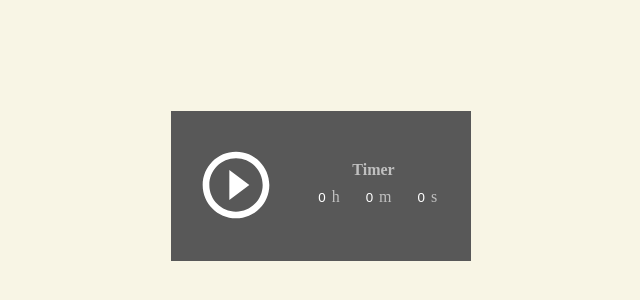
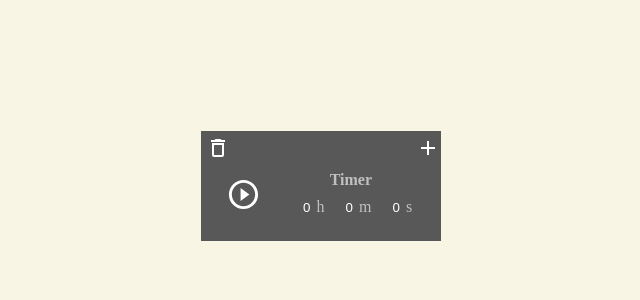
Before and after one commit to AlexisRoe/my-timer, a plain HTML site: page index.html in a window 1280 px wide. Shown: the part 214-514 px from the top of the page, without its empty margins (319-959 px from the left). Drawn offline with Linux system fonts and the light colour scheme.

Commit message:
Add buttons

```diff
--- a/css/style.css
+++ b/css/style.css
@@ -31,8 +31,8 @@ body {
 }
 
 .timer {
-    width: 300px;
-    height: 150px;
+    width: 240px;
+    height: 110px;
     background-color: var(--color-bg);
     color: var(--color-font);
     display: flex;
@@ -40,10 +40,31 @@ body {
     align-items: center;
     column-gap: var(--gap-size);
     padding: var(--gap-size);
+    position: relative;
+    padding-bottom: 5px;
+}
+
+.timer::before {
+    content: url("../images/icon-trashcan.svg");
+    position: absolute;
+    Top: 5px;
+    Left: 5px;
+    height: 10px;
+    width: 10px;
+    cursor: pointer;
+}
+
+.timer::after {
+    content: url("../images/icon-add.svg");
+    position: absolute;
+    Top: 5px;
+    Right: 15px;
+    height: 10px;
+    width: 10px;
 }
 
 .controllButton {
-    width: 80px;
+    width: 40px;
     background: none;
     border: none;
     padding: 0;
@@ -58,7 +79,7 @@ body {
 }
 
 .timer-content {
-    flex-grow: 1;
+    width: 150px;
     display: grid;
     grid-template: auto auto / auto auto auto;
     row-gap: 5px;
--- a/js/app.js
+++ b/js/app.js
@@ -7,6 +7,7 @@ let sec;
 const inputFieldSec = document.querySelector('#sec');
 const inputFieldMin = document.querySelector('#min');
 const inputFieldHH = document.querySelector('#hour');
+
 const buttonIcon = document.querySelector('.controllButton > img');
 
 const alarm = new Audio('../sounds/alarm.mp3');
```
Also changed, not shown: images/icon-add.svg (added), images/icon-trashcan.svg (added).
